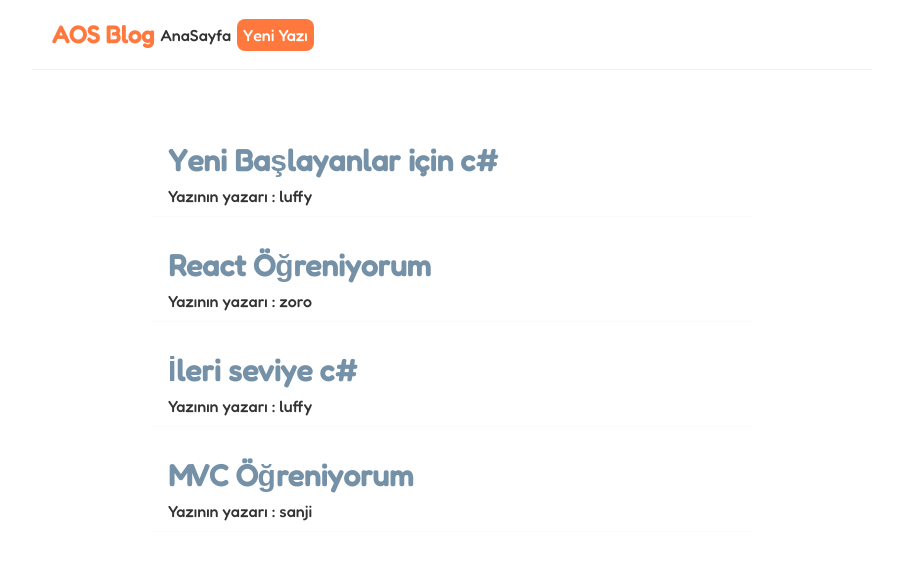
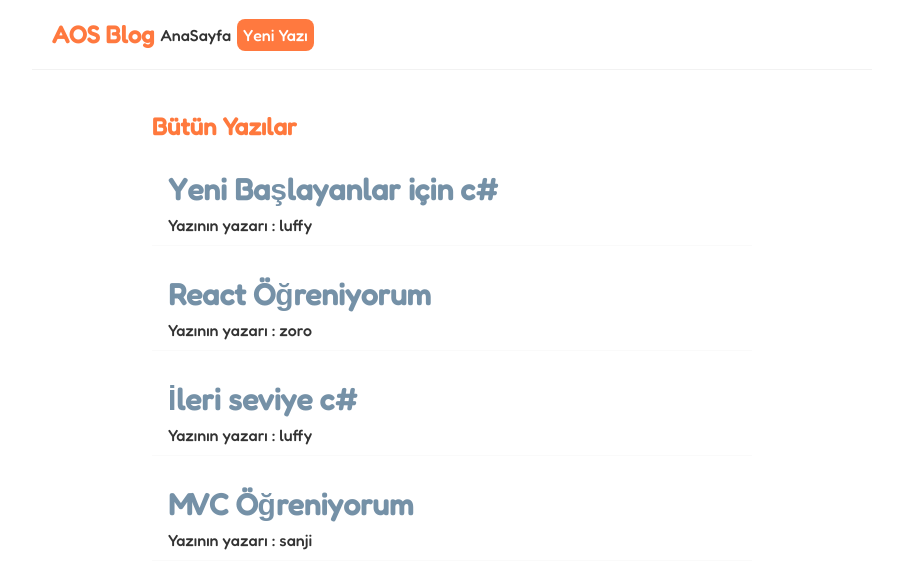
Before and after one commit to eerzik/https---github.com-eerzik-temel-react-app, a React (Create React App) app: page / in a window 1280 px wide. Shown: the top 588 px of the page, without its empty margins (188-1091 px from the left). Built offline with nearby package versions, Linux system fonts and the light colour scheme.

Commit message:
Props ile veri taşıma Liste için Component Oluşturma

```diff
--- /dev/null
+++ b/src/BlogList.js
@@ -0,0 +1,19 @@
+import React from 'react';
+import { useState } from 'react';
+
+export default function BlogList(props) {
+    const blogs=props.bloglar;
+    const baslik=props.baslik;
+
+    return (
+        <div className='blog-list'>
+            <h2 style={{color:'#ff793d'}} >{baslik}</h2>
+          {blogs.map((blog) => (
+                <div className="blog-preview" key={blog.id}>
+                    <h2>{blog.ad}</h2>
+                    <p>Yazının yazarı : {blog.yazar}</p>
+                </div>
+            ))}
+        </div>
+    )
+}
--- a/src/Home.js
+++ b/src/Home.js
@@ -1,4 +1,5 @@
 import { useState } from "react";
+import BlogList from "./BlogList";
 
 
 const Home = () => {
@@ -21,7 +22,6 @@ const Home = () => {
 
     //     setSayac(3);
     // }
-
     const [blogs, setBlogs] = useState([
         {
             ad: "Yeni Başlayanlar için c#",
@@ -65,13 +65,10 @@ const Home = () => {
             {/* <p>{sayac}</p>
             <button onClick={handleClick4} >Arttır</button> */}
 
+            <div className="home">
+                <BlogList bloglar={blogs} baslik="Bütün Yazılar" />
+            </div>
 
-            {blogs.map((blog) => (
-                <div className="blog-preview" key={blog.id}>
-                    <h2>{blog.ad}</h2>
-                    <p>Yazının yazarı : {blog.yazar}</p>
-                </div>
-            ))}
 
         </div>
     );
```
